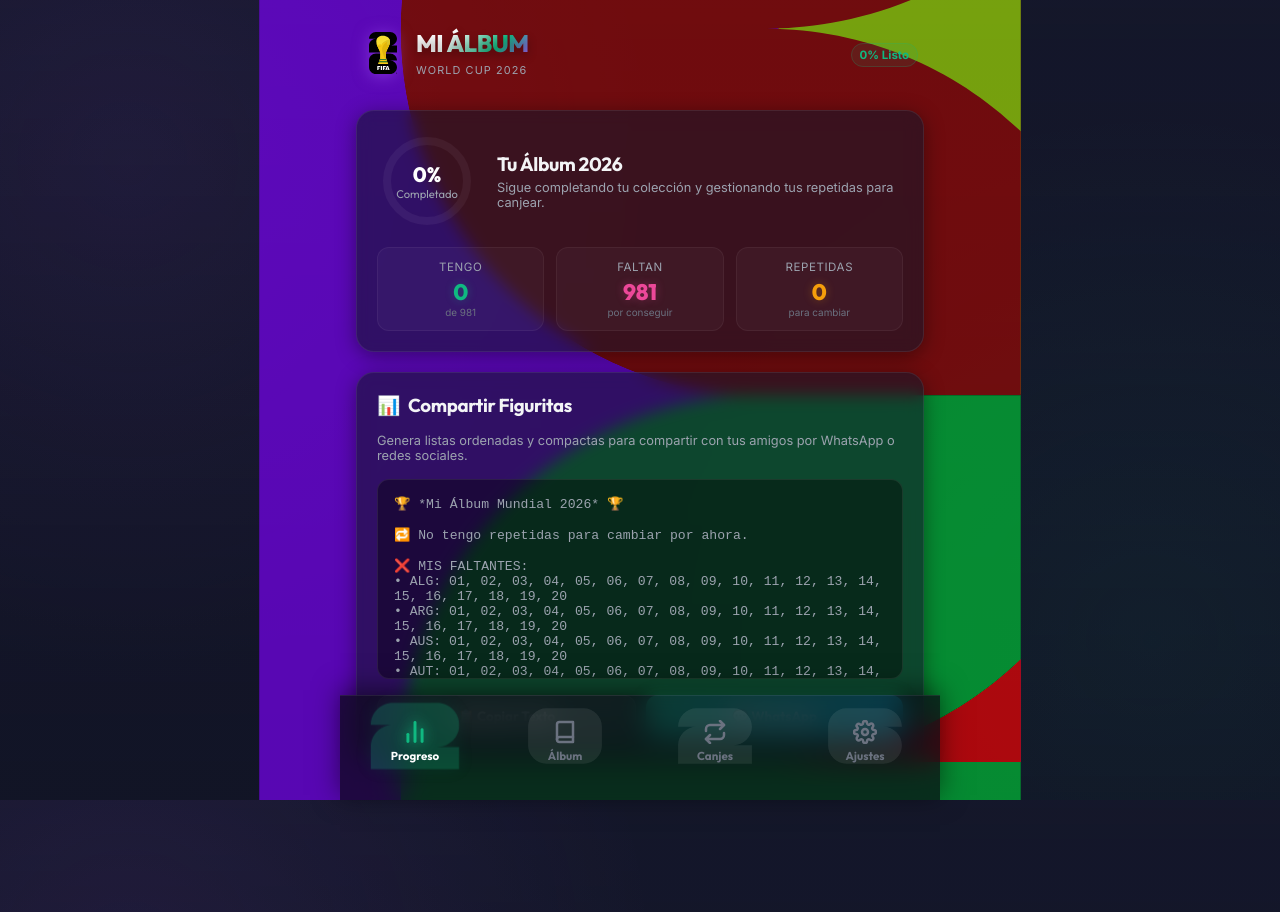
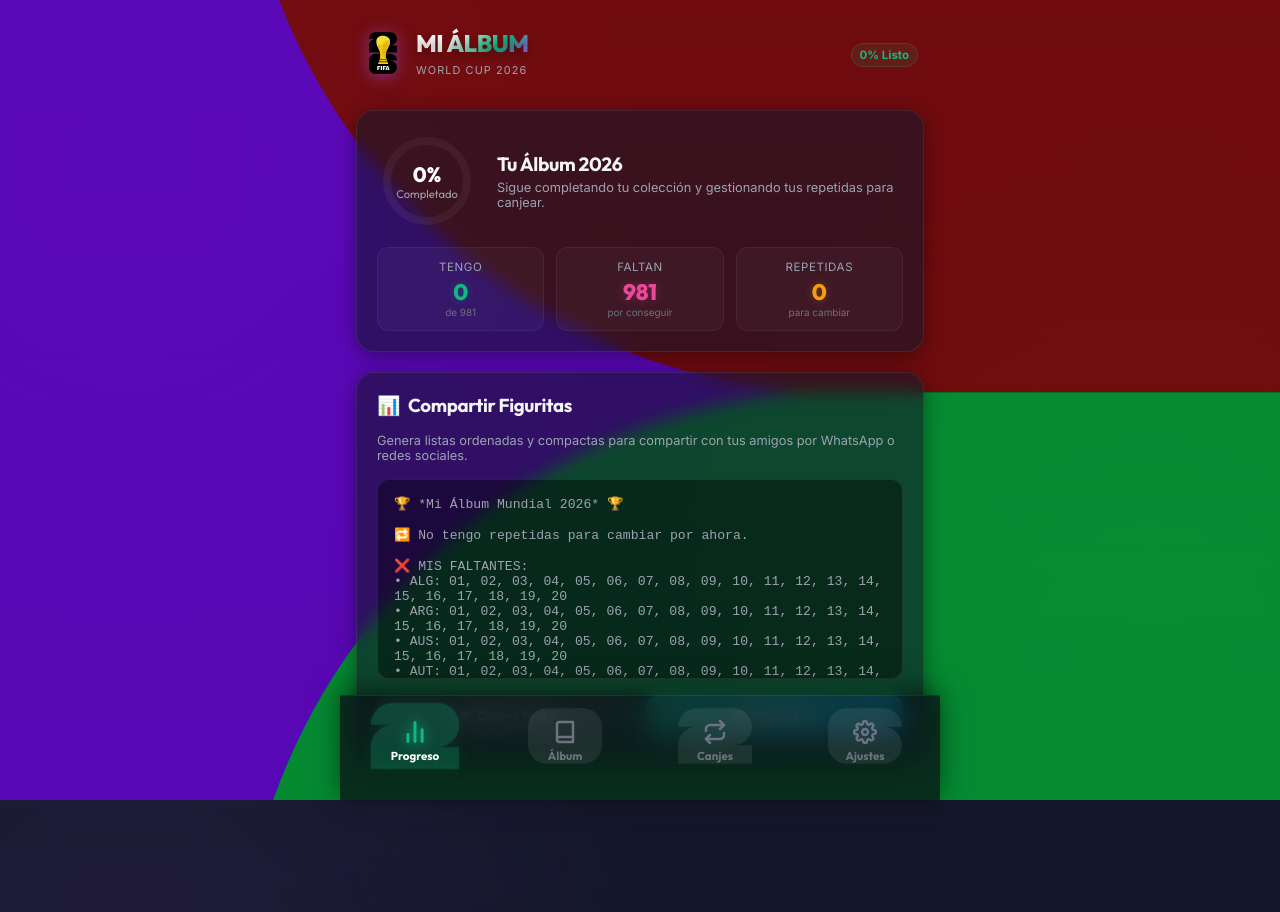
Before and after one commit to Sarif-arg/mi-album-mundial-fc-2026, a React (Vite) app: page / in a window 1280 px wide. Built offline with nearby package versions, Linux system fonts and the light colour scheme.

Commit message:
Scale country background to cover viewport

```diff
--- a/src/components/CountryBackground.jsx
+++ b/src/components/CountryBackground.jsx
@@ -62,7 +62,8 @@
         top: 0,
         left: 0,
         width: '100vw',
-        height: '100vh',
+        height: '100dvh',
+        minHeight: '100vh',
         zIndex: -2,
         opacity: 0.65,
         pointerEvents: 'none',
@@ -75,13 +76,14 @@
     >
       <svg
         style={{
-          width: '120%',
-          height: '120%',
-          objectFit: 'cover',
+          width: '100%',
+          height: '100%',
+          display: 'block',
           shapeRendering: 'geometricPrecision',
           filter: 'saturate(1.45) contrast(1.12)'
         }}
         viewBox="0 0 5296.4151 6676.5295"
+        preserveAspectRatio="xMidYMid slice"
         version="1.0"
         xmlSpace="preserve"
       >
```
